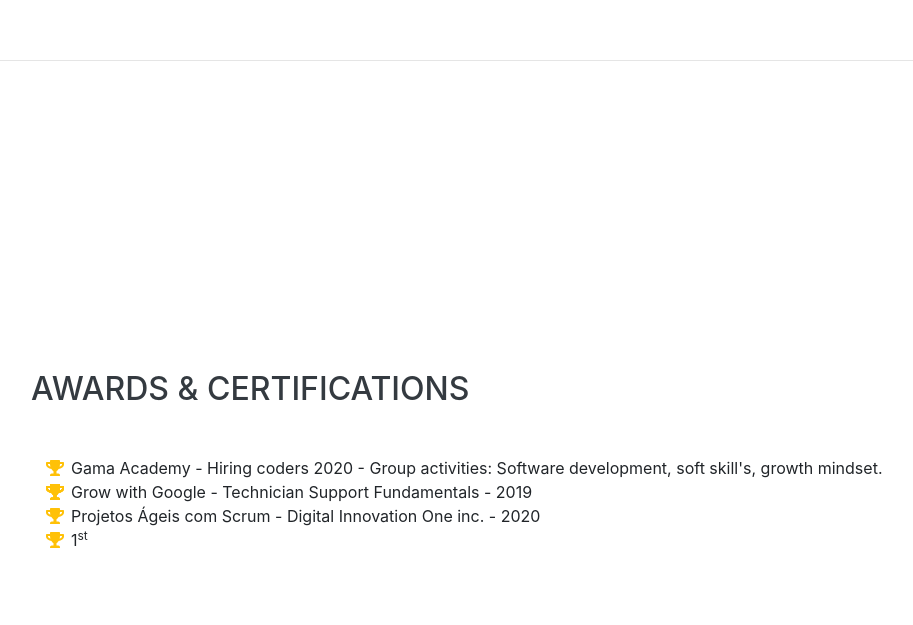
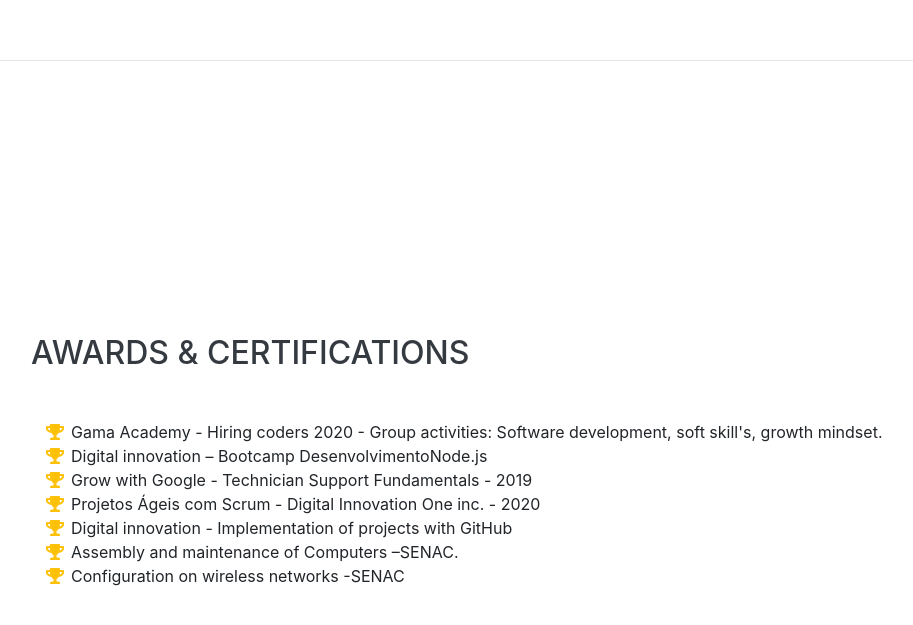
Before and after one commit to macindex/claudio-holanda.github.io, a website with bundled scripts: page index.html in a window 1280 px wide. Shown: the part 4087-4712 px from the top of the page, without its empty margins (289-1202 px from the left). Built offline with nearby package versions, Linux system fonts and the light colour scheme; a web font is replaced by a local one.

Commit message:
more att awards and certifications

```diff
--- a/index.html
+++ b/index.html
@@ -259,13 +259,7 @@
             </li>
           <li>
             <i class="fa-li fa fa-trophy text-warning"></i>
-
-          <li>
-            <i class="fa-li fa fa-trophy text-warning"></i>
-
-          <li>
-            <i class="fa-li fa fa-trophy text-warning"></i>
-
+            Digital innovation – Bootcamp DesenvolvimentoNode.js</li>
           <li>
             <i class="fa-li fa fa-trophy text-warning"></i>
             Grow with Google - Technician Support Fundamentals - 2019</li>
@@ -274,9 +268,13 @@
             Projetos Ágeis com Scrum - Digital Innovation One inc. - 2020</li>
           <li>
             <i class="fa-li fa fa-trophy text-warning"></i>
-            1<sup>st</sup>
-
-
+            Digital innovation - Implementation of projects with GitHub</li>
+          <li>
+              <i class="fa-li fa fa-trophy text-warning"></i>
+            Assembly and maintenance of Computers –SENAC.</li>
+          <li>
+              <i class="fa-li fa fa-trophy text-warning"></i>
+              Configuration on wireless networks -SENAC</li>
         </ul>
       </div>
     </section>
```
